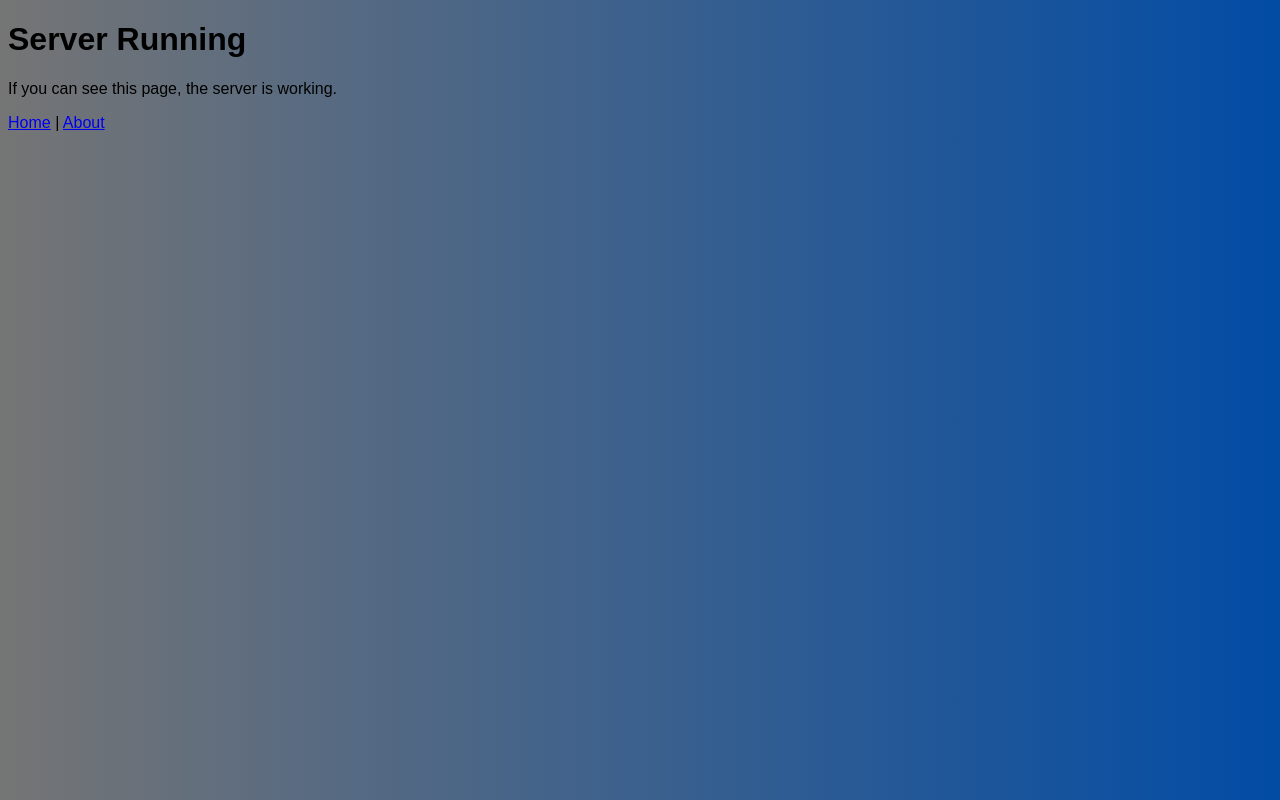
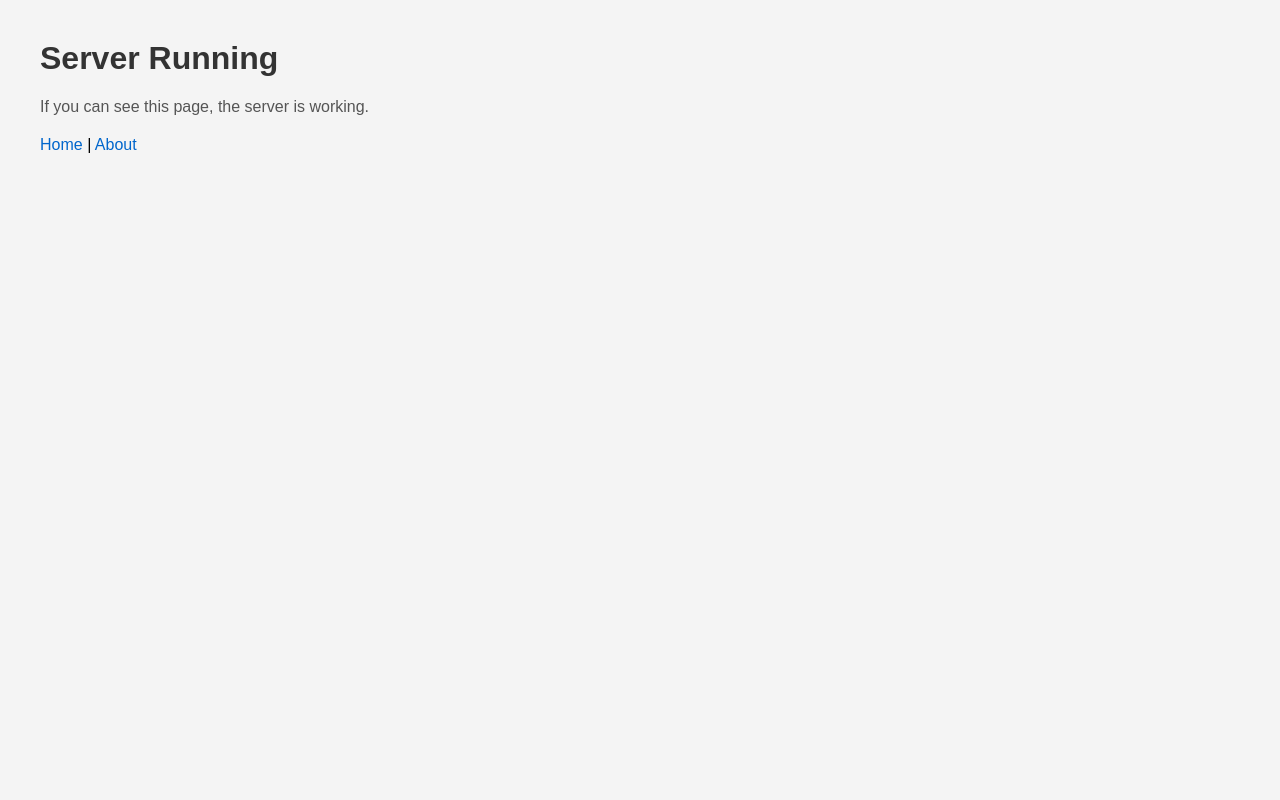
Before and after one commit to HJeandedieu/Backend-Practice-, a website: page public/index.html in a window 1280 px wide. Drawn offline with Linux system fonts and the light colour scheme.

Commit message:
added style.css

```diff
--- a/public/style.css
+++ b/public/style.css
@@ -1,6 +1,26 @@
-*{
-    font-family:Arial, Helvetica, sans-serif;
+body {
+    font-family: Arial, Helvetica, sans-serif;
+    background-color: #f4f4f4;
+    margin: 40px;
 }
-body{
-    background:linear-gradient(90deg,rgb(117, 117, 117), rgb(2, 76, 165))
+
+h1 {
+    color: #333;
 }
+
+p {
+    color: #555;
+}
+
+nav {
+    margin-top: 20px;
+}
+
+a {
+    text-decoration: none;
+    color: #0066cc;
+}
+
+a:hover {
+    text-decoration: underline;
+}
```
